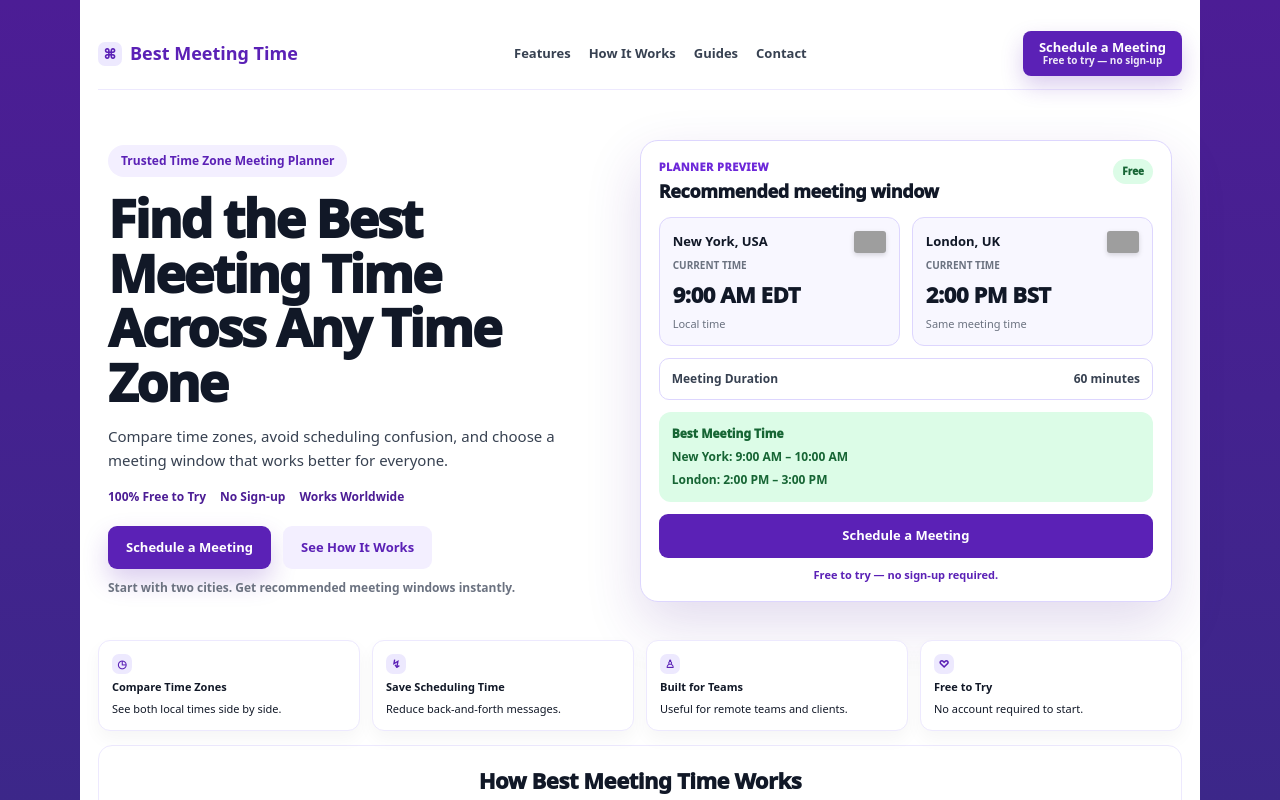
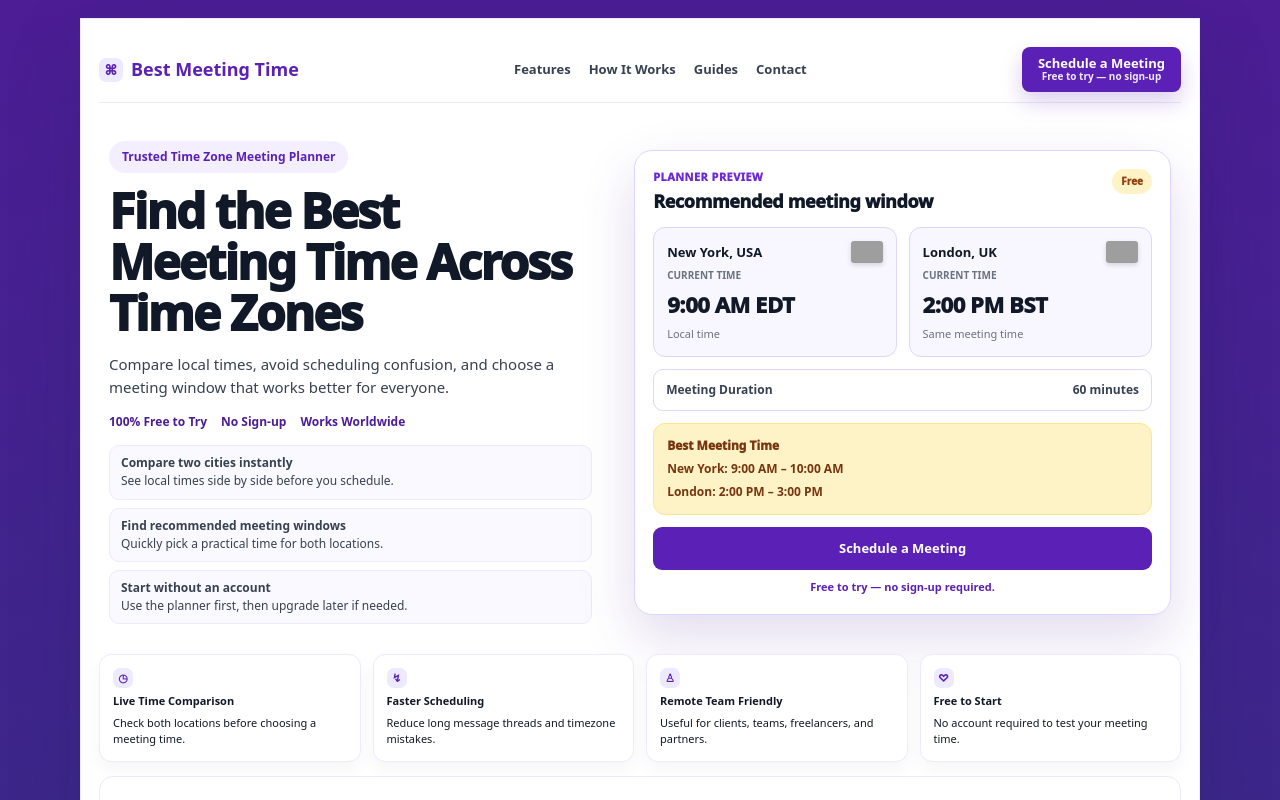
Before and after one commit to techtalk1282/Best-Meeting-Time, a Next.js app: page / in a window 1280 px wide. Shown: the top 800 px of the page. Built offline with nearby package versions, Linux system fonts and the light colour scheme; grey boxes are pictures that could not be loaded.

Commit message:
Refine homepage hero framing and planner preview branding
Updated versioning and refined the homepage layout for improved visual hierarchy and user experience.

```diff
--- a/app/page.tsx
+++ b/app/page.tsx
@@ -1,15 +1,16 @@
 /**
  * File: app/page.tsx
- * Version: v4.5 (COHESIVE HOMEPAGE REDESIGN)
+ * Version: v4.6 (REFINED HOMEPAGE HERO + BRAND CLEANUP)
  * Date: 2026-05-04
  *
  * PURPOSE:
- * - Redesign homepage into a cleaner, more premium scheduling landing page
- * - Remove cluttered duplicate navigation behavior
- * - Keep primary CTA clear: Schedule a Meeting
- * - Add free-to-try reassurance near CTA buttons
- * - Upgrade preview card to look more like the real planner UI
- * - Keep homepage as marketing-only preview
+ * - Clean up homepage visual hierarchy
+ * - Remove duplicate Schedule a Meeting CTA from hero-left area
+ * - Keep primary CTAs in top-right nav, planner preview, and bottom CTA only
+ * - Replace off-brand green planner highlight with branded gold
+ * - Improve first-viewport framing at 100% zoom
+ * - Make headline read cleaner and less jumbled
+ * - Improve feature cards so they feel more useful and polished
  *
  * PROTECTED:
  * - No Stripe changes
@@ -19,7 +20,7 @@
  * - No ToolPreviewSection changes
  *
  * ROLLBACK:
- * - Revert app/page.tsx to v4.4 if this layout does not test cleanly
+ * - Revert app/page.tsx to v4.5 if this layout does not test cleanly
  */
 
 import dynamic from "next/dynamic";
@@ -71,11 +72,11 @@ export default function HomePage() {
                 <p style={eyebrow}>Trusted Time Zone Meeting Planner</p>
 
                 <h1 style={heroHeading}>
-                  Find the Best Meeting Time Across Any Time Zone
+                  Find the Best Meeting Time Across Time Zones
                 </h1>
 
                 <p style={heroText}>
-                  Compare time zones, avoid scheduling confusion, and choose a
+                  Compare local times, avoid scheduling confusion, and choose a
                   meeting window that works better for everyone.
                 </p>
 
@@ -85,19 +86,22 @@ export default function HomePage() {
                   <span>Works Worldwide</span>
                 </div>
 
-                <div style={heroActions}>
-                  <a href="/how-it-works#schedule-tool" style={primaryHeroButton}>
-                    Schedule a Meeting
-                  </a>
+                <div style={heroBulletBox}>
+                  <div style={heroBullet}>
+                    <strong>Compare two cities instantly</strong>
+                    <span>See local times side by side before you schedule.</span>
+                  </div>
 
-                  <a href="#how-it-works" style={secondaryHeroButton}>
-                    See How It Works
-                  </a>
+                  <div style={heroBullet}>
+                    <strong>Find recommended meeting windows</strong>
+                    <span>Quickly pick a practical time for both locations.</span>
+                  </div>
+
+                  <div style={heroBullet}>
+                    <strong>Start without an account</strong>
+                    <span>Use the planner first, then upgrade later if needed.</span>
+                  </div>
                 </div>
-
-                <p style={heroSmallNote}>
-                  Start with two cities. Get recommended meeting windows instantly.
-                </p>
               </div>
 
               <div style={plannerCard}>
@@ -164,26 +168,26 @@ export default function HomePage() {
             <section id="features" style={featureStrip}>
               <div style={featureCard}>
                 <span style={featureIcon}>◷</span>
-                <strong>Compare Time Zones</strong>
-                <span>See both local times side by side.</span>
+                <strong>Live Time Comparison</strong>
+                <span>Check both locations before choosing a meeting time.</span>
               </div>
 
               <div style={featureCard}>
                 <span style={featureIcon}>↯</span>
-                <strong>Save Scheduling Time</strong>
-                <span>Reduce back-and-forth messages.</span>
+                <strong>Faster Scheduling</strong>
+                <span>Reduce long message threads and timezone mistakes.</span>
               </div>
 
               <div style={featureCard}>
                 <span style={featureIcon}>♙</span>
-                <strong>Built for Teams</strong>
-                <span>Useful for remote teams and clients.</span>
+                <strong>Remote Team Friendly</strong>
+                <span>Useful for clients, teams, freelancers, and partners.</span>
               </div>
 
               <div style={featureCard}>
                 <span style={featureIcon}>♡</span>
-                <strong>Free to Try</strong>
-                <span>No account required to start.</span>
+                <strong>Free to Start</strong>
+                <span>No account required to test your meeting time.</span>
               </div>
             </section>
 
@@ -291,18 +295,20 @@ const pageWrap = {
   background: "#ffffff",
   color: "#111827",
   maxWidth: "1120px",
-  margin: "0 auto",
+  margin: "18px auto 0",
   padding: "18px 18px 28px",
+  border: "1px solid rgba(237,233,254,0.9)",
+  boxShadow: "0 24px 70px rgba(30,27,75,0.18)",
 };
 
 const header = {
-  minHeight: "72px",
+  minHeight: "66px",
   display: "flex",
   alignItems: "center",
   justifyContent: "space-between",
   gap: "18px",
   borderBottom: "1px solid #ede9fe",
-  marginBottom: "16px",
+  marginBottom: "14px",
 };
 
 const brandLink = {
@@ -370,19 +376,19 @@ const navButtonSub = {
 
 const heroSection = {
   display: "grid",
-  gridTemplateColumns: "0.92fr 1fr",
+  gridTemplateColumns: "0.9fr 1fr",
   alignItems: "center",
   gap: "42px",
-  padding: "34px 10px 28px",
+  padding: "24px 10px 22px",
 };
 
 const heroLeft = {
-  maxWidth: "520px",
+  maxWidth: "500px",
 };
 
 const eyebrow = {
   display: "inline-block",
-  margin: "0 0 14px",
+  margin: "0 0 13px",
   padding: "7px 13px",
   borderRadius: "999px",
   background: "#f3efff",
@@ -393,8 +399,8 @@ const eyebrow = {
 
 const heroHeading = {
   color: "#111827",
-  fontSize: "clamp(36px, 4.25vw, 52px)",
-  lineHeight: "1.05",
+  fontSize: "clamp(36px, 4vw, 48px)",
+  lineHeight: "1.06",
   margin: "0 0 14px",
   fontWeight: 950,
   letterSpacing: "-0.04em",
@@ -403,9 +409,9 @@ const heroHeading = {
 const heroText = {
   color: "#374151",
   fontSize: "15px",
-  lineHeight: "1.6",
-  margin: "0 0 16px",
-  maxWidth: "480px",
+  lineHeight: "1.55",
+  margin: "0 0 14px",
+  maxWidth: "470px",
 };
 
 const trustRow = {
@@ -415,43 +421,26 @@ const trustRow = {
   color: "#4c1d95",
   fontSize: "12px",
   fontWeight: 850,
-  marginBottom: "20px",
+  marginBottom: "14px",
 };
 
-const heroActions = {
-  display: "flex",
-  flexWrap: "wrap" as const,
-  alignItems: "center",
-  gap: "12px",
-  marginBottom: "10px",
+const heroBulletBox = {
+  display: "grid",
+  gap: "8px",
+  marginTop: "8px",
 };
 
-const primaryHeroButton = {
-  background: "#5b21b6",
-  color: "#ffffff",
-  padding: "12px 18px",
-  borderRadius: "9px",
-  fontSize: "13px",
-  fontWeight: 900,
-  textDecoration: "none",
-  boxShadow: "0 12px 26px rgba(91,33,182,0.22)",
-};
-
-const secondaryHeroButton = {
-  background: "#f3efff",
-  color: "#5b21b6",
-  padding: "12px 18px",
-  borderRadius: "9px",
-  fontSize: "13px",
-  fontWeight: 900,
-  textDecoration: "none",
-};
-
-const heroSmallNote = {
-  color: "#6b7280",
+const heroBullet = {
+  background: "#faf9ff",
+  border: "1px solid #ede9fe",
+  borderRadius: "10px",
+  padding: "9px 11px",
+  display: "flex",
+  flexDirection: "column" as const,
+  gap: "2px",
+  color: "#374151",
   fontSize: "12px",
-  fontWeight: 700,
-  margin: 0,
+  lineHeight: "1.35",
 };
 
 const plannerCard = {
@@ -487,8 +476,8 @@ const plannerTitle = {
 };
 
 const plannerBadge = {
-  background: "#dcfce7",
-  color: "#166534",
+  background: "#fef3c7",
+  color: "#92400e",
   borderRadius: "999px",
   padding: "5px 9px",
   fontSize: "10px",
@@ -564,8 +553,9 @@ const durationRow = {
 };
 
 const bestTimeCard = {
-  background: "#dcfce7",
-  color: "#166534",
+  background: "#fef3c7",
+  color: "#78350f",
+  border: "1px solid #fde68a",
   borderRadius: "12px",
   padding: "13px",
   display: "flex",
@@ -577,7 +567,7 @@ const bestTimeCard = {
 };
 
 const bestTimeLabel = {
-  color: "#166534",
+  color: "#78350f",
   fontSize: "12px",
   fontWeight: 950,
 };
@@ -607,7 +597,7 @@ const featureStrip = {
   display: "grid",
   gridTemplateColumns: "repeat(4, 1fr)",
   gap: "12px",
-  margin: "10px 0 14px",
+  margin: "8px 0 14px",
 };
 
 const featureCard = {
```
